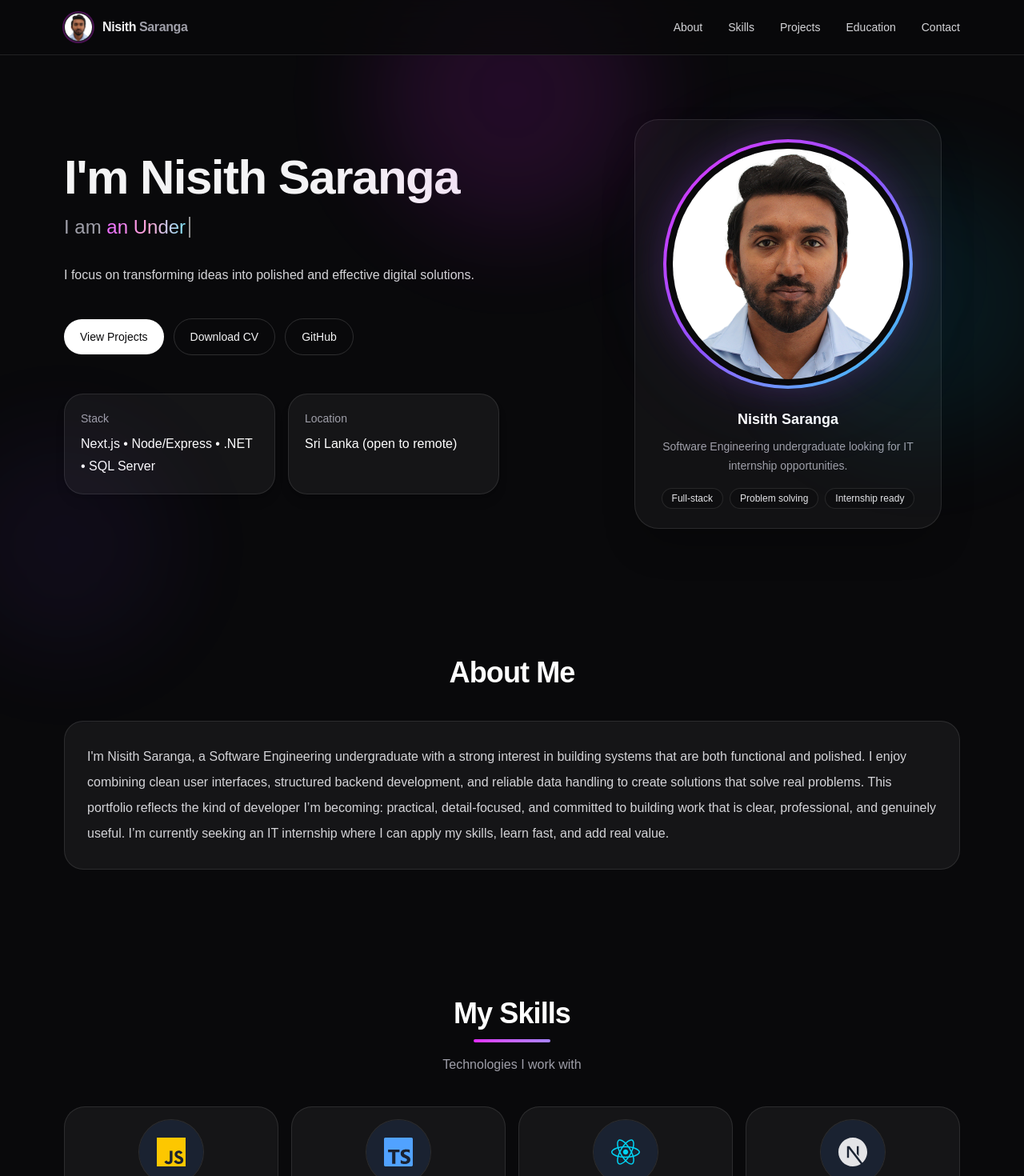
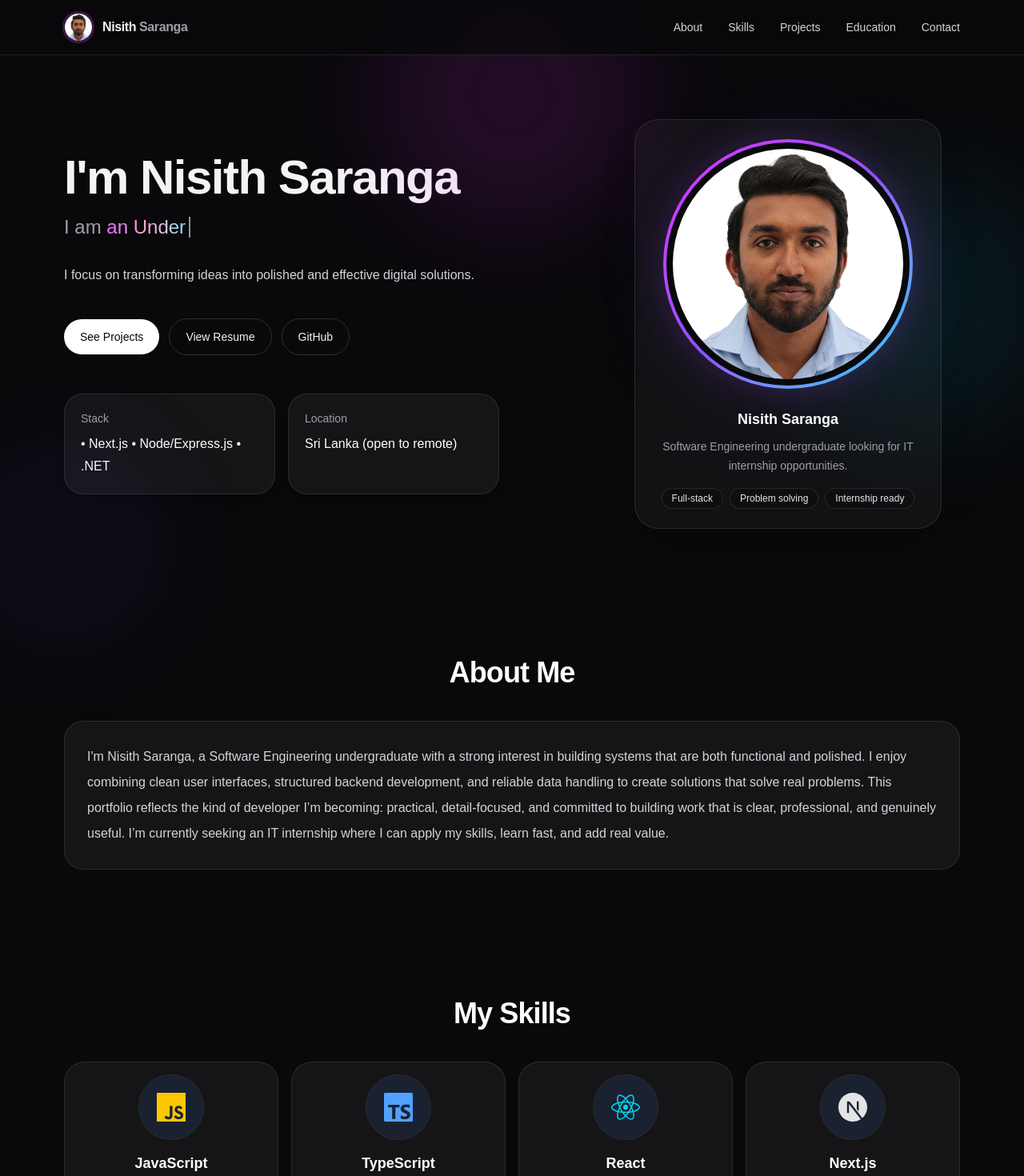
Before and after one commit to nisithSaranga/nisith-portfolio, a Next.js app: page / in a window 1280 px wide. Shown: the top 1470 px of the page at 80% size. Built offline with nearby package versions, Linux system fonts and the light colour scheme.

Commit message:
minor changes in hero section

```diff
--- a/app/page.tsx
+++ b/app/page.tsx
@@ -200,13 +200,13 @@ export default function Home() {
                     href="#projects"
                     className="rounded-full bg-white px-5 py-3 text-sm font-medium text-zinc-950 transition hover:opacity-90"
                   >
-                    View Projects
+                    See Projects
                   </a>
                   <a
                     href="/Nisith_Saranga_CV.pdf"
                     className="rounded-full border border-white/15 px-5 py-3 text-sm text-zinc-100 transition hover:border-white/30"
                   >
-                    Download CV
+                    View Resume
                   </a>
                   <a
                     href="https://github.com/nisithSaranga"
@@ -221,7 +221,7 @@ export default function Home() {
                 <div className="mt-12 grid gap-4 sm:grid-cols-2 lg:max-w-[34rem]">
                   <InfoCard
                     label="Stack"
-                    value="Next.js • Node/Express • .NET • SQL Server"
+                    value="• Next.js • Node/Express.js • .NET "
                   />
                   <InfoCard
                     label="Location"
@@ -287,7 +287,7 @@ export default function Home() {
           </div>
         </Section>
 
-        <Section id="skills" title="My Skills" subtitle="Technologies I work with">
+        <Section id="skills" title="My Skills">
           <div className="grid grid-cols-2 gap-4 lg:grid-cols-4">
             {skillItems.map((skill) => (
               <SkillMeterCard
@@ -474,7 +474,7 @@ export default function Home() {
                     icon={<FaEnvelope />}
                   />
                   <FooterIconLink
-                    href="https://wa.me/94700000000"
+                    href="https://wa.me/94712698980"
                     label="WhatsApp"
                     icon={<FaWhatsapp />}
                   />
```
